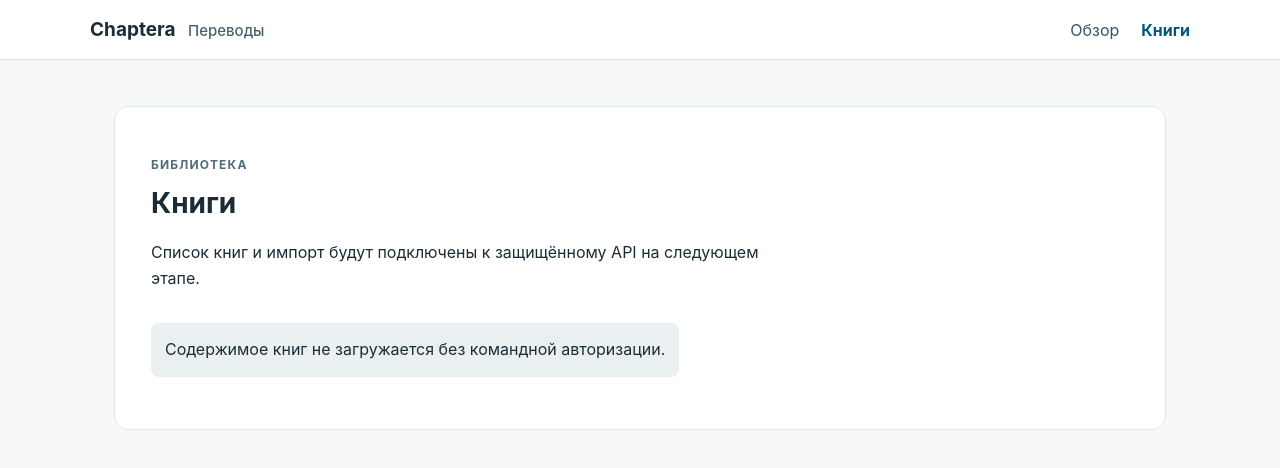
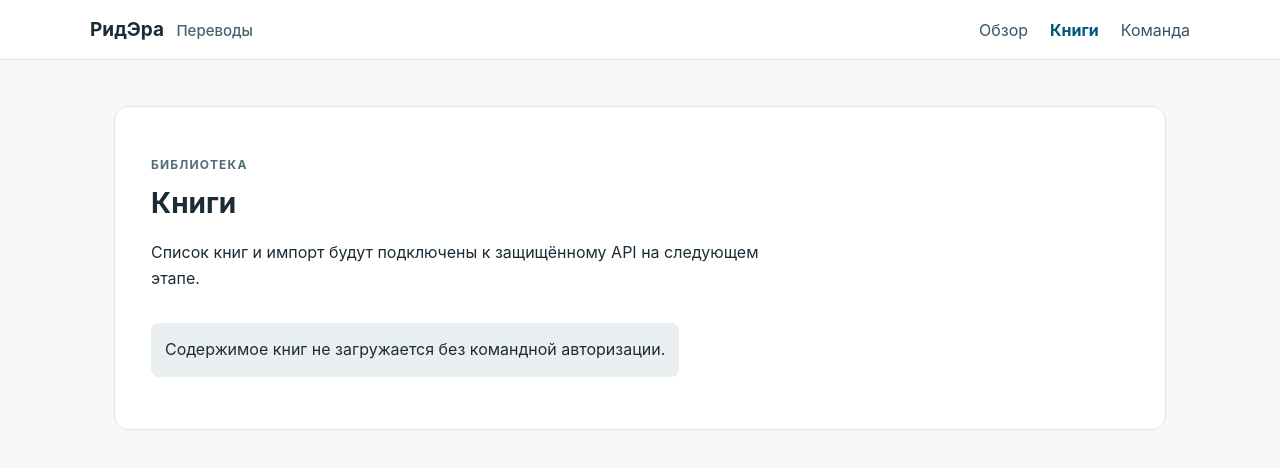
Before and after one commit to Lalalalendia/ararra, a React (Vite) app in the folder web/: page /books in a window 1280 px wide. Shown: the top 468 px of the page. Built offline with nearby package versions, Linux system fonts and the light colour scheme.

Commit message:
feat(ReadEra): connect team administration page to React navigation

```diff
--- a/web/src/routes/Layout.tsx
+++ b/web/src/routes/Layout.tsx
@@ -5,10 +5,11 @@ export function PageLayout() {
   return (
     <div className="shell">
       <header className="header">
-        <span className="brand">Chaptera <span>Переводы</span></span>
+        <span className="brand">РидЭра <span>Переводы</span></span>
         <nav aria-label="Основная навигация">
           <NavLink to={routePaths.home} end>Обзор</NavLink>
           <NavLink to={routePaths.books}>Книги</NavLink>
+          <NavLink to={routePaths.team}>Команда</NavLink>
         </nav>
       </header>
       <main className="content"><Outlet /></main>
```
